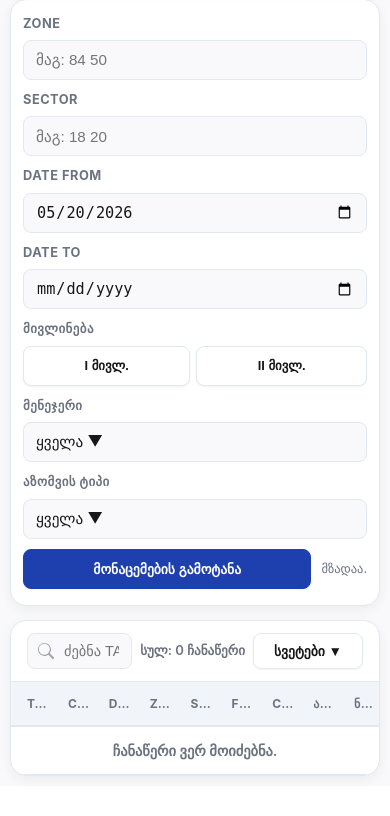
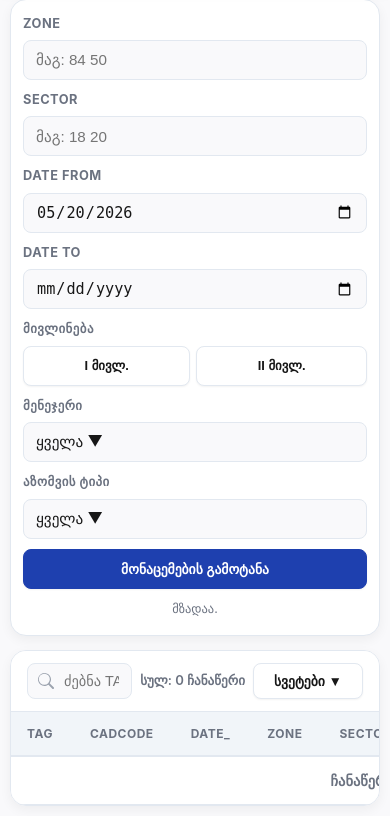
Before and after one commit to salomedavitashvilii/report-dashboard, a Flask app: page / in a window 390 px wide. Shown: the part 152-968 px from the top of the page. Before the commit the page ends 931 px from the top, so only its background shows below. Run offline with Flask 3, Linux system fonts and the light colour scheme; the visitor is signed in with stand-in values (Sample User, id 1); data that the repository does not hold is empty; some libraries are stand-ins or nearby versions.

Commit message:
Fix responsive issues: map default, weather panel below map, table scroll, filter-actions
- Map view is now the default when opening the report tab; map auto-initializes on tab switch
- Weather panel moved below the map (position:static, full-width) so it no longer overlaps the zone polygons
- wp-content flex row: vars + period buttons side-by-side on desktop, stacked on mobile
- live-map-view is now flex-column with live-map-wrap (position:relative) for overlays
- Tables get table-layout:auto + min-width:700px on ≤900px so the container scrolls instead of truncating cells
- filter-actions stacks buttons vertically on ≤768px; fixes active-filter button overflowing the panel
- Removed stale absolute weather-panel overrides from responsive blocks

Co-Authored-By: Claude Sonnet 4.6 <noreply@anthropic.com>

```diff
--- a/static/app.js
+++ b/static/app.js
@@ -433,6 +433,11 @@ function switchView(view) {
     viewTable.style.display = "none";
     viewReport.style.display = "block";
     renderReport();
+    if (!liveZoneMapInstance) {
+      setTimeout(renderLiveZoneMap, 80);
+    } else {
+      setTimeout(() => liveZoneMapInstance.invalidateSize(), 100);
+    }
   }
 }
 
--- a/static/style.css
+++ b/static/style.css
@@ -3942,6 +3956,17 @@ canvas { cursor: default; }
 
 /* --- Tablet (≤900px) ---------------------------------------- */
 @media (max-width: 900px) {
+  /* Tables: allow horizontal scroll instead of squishing columns */
+  .table,
+  .report-table {
+    table-layout: auto;
+    min-width: 700px;
+    width: max-content;
+  }
+  .table-wrap {
+    -webkit-overflow-scrolling: touch;
+  }
+
   .top-insights-grid {
     grid-template-columns: repeat(auto-fill, minmax(240px, 1fr));
   }
@@ -4029,6 +4053,17 @@ canvas { cursor: default; }
     flex: 1;
     padding: 8px 10px;
     font-size: 0.82rem;
+  }
+
+  /* Filter actions: stack buttons on narrow screens */
+  .filter-actions {
+    flex-direction: column;
+    align-items: stretch;
+  }
+  .filter-actions .btn {
+    width: 100%;
+    min-width: 0;
+    flex: none;
   }
 
   /* Report toolbar wraps */
--- a/templates/index.html
+++ b/templates/index.html
@@ -12,7 +12,7 @@
   <script src="https://cdn.jsdelivr.net/npm/chart.js"></script>
   <script src="https://cdn.jsdelivr.net/npm/xlsx@0.18.5/dist/xlsx.full.min.js"></script>
 
-  <link rel="stylesheet" href="/static/style.css?v=32" />
+  <link rel="stylesheet" href="/static/style.css?v=33" />
 </head>
 
 <body class="theme-light">
```
Also changed, not shown: other parts of static/style.css (+47 -40 lines), other parts of templates/index.html (+26 -22 lines). Lines whose indentation alone changed are shown as unchanged.
